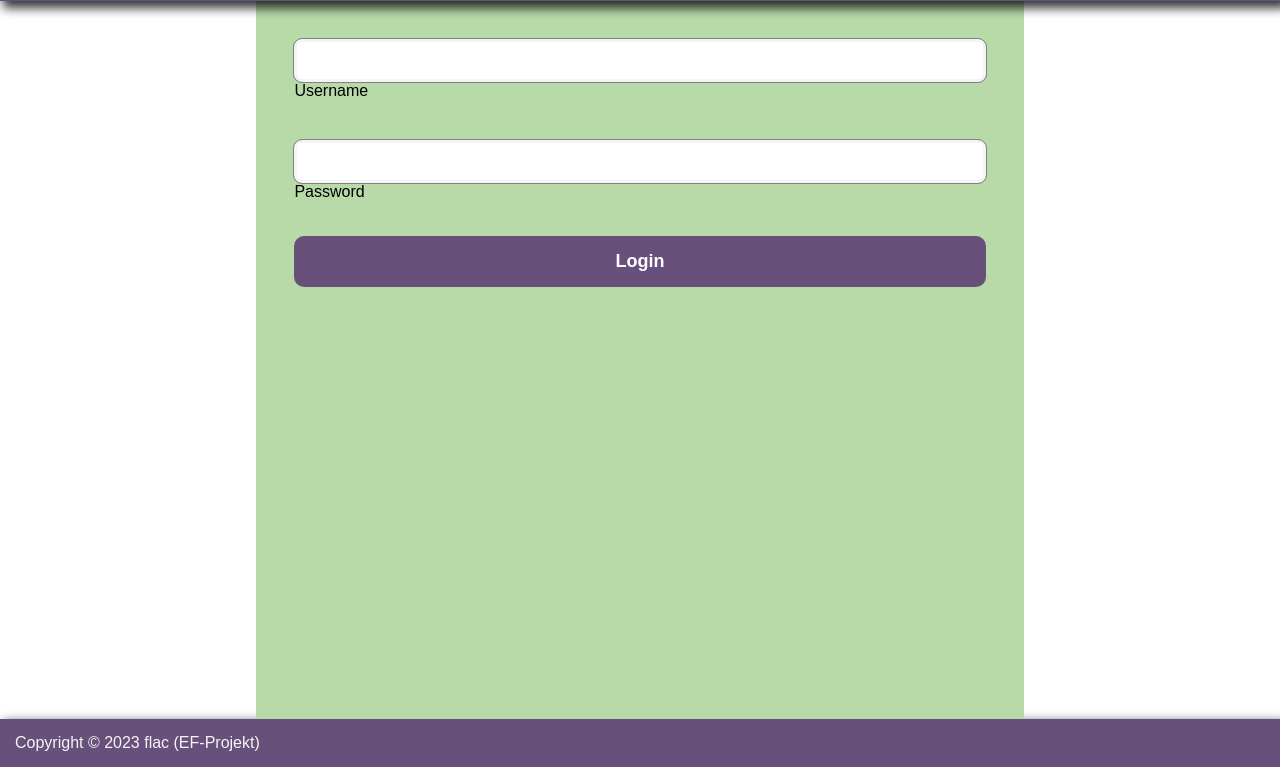
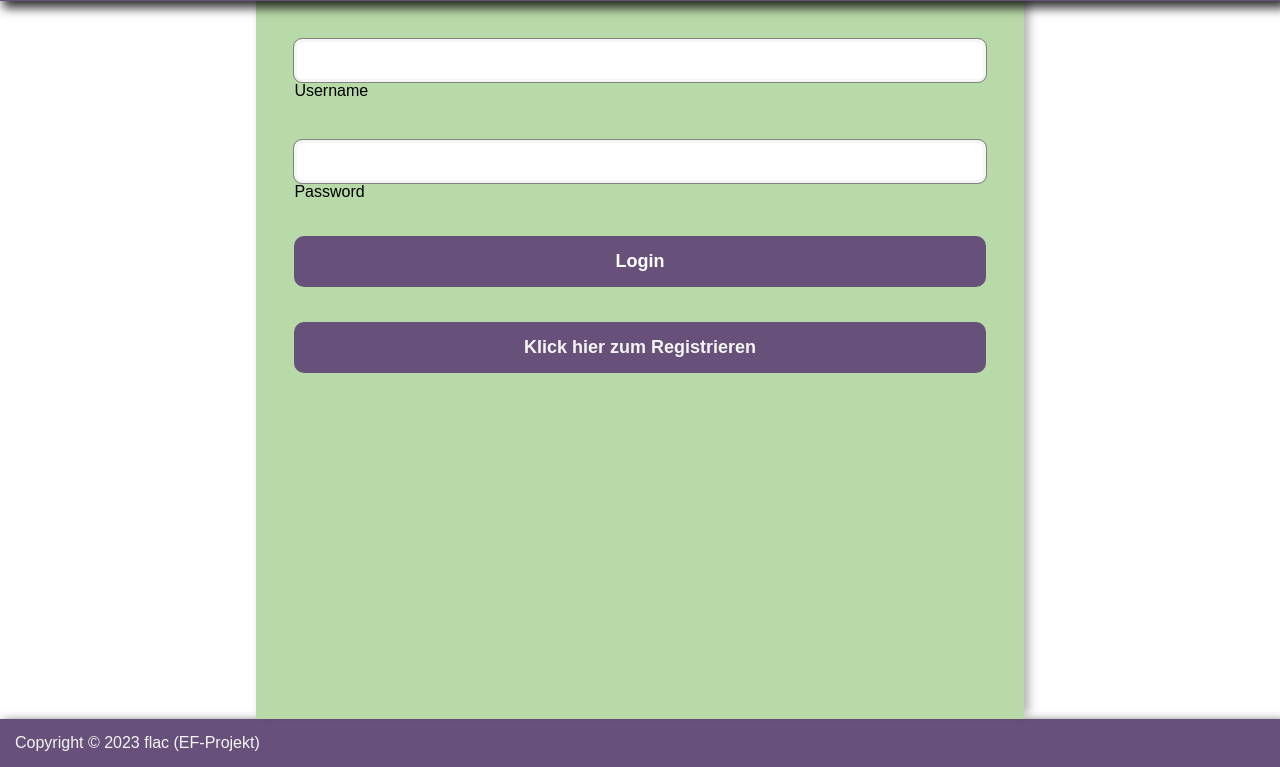
Before and after one commit to Chungster532/EFProjekt_flac23, a Flask app: page /login/ in a window 1280 px wide. Shown: the part 101-868 px from the top of the page. Run offline with Flask 3, Linux system fonts and the light colour scheme.

Commit message:
new branch, design

```diff
--- a/frontend/main.py
+++ b/frontend/main.py
@@ -40,7 +40,7 @@ def usrAccount(userID):
 
 @app.route("/registration/")
 def registration():
-    return render_template("registration.html")
+    return render_template("register.html")
 
 @app.route("/createpost/")
 def createPost():
--- a/frontend/static/styles/styles.css
+++ b/frontend/static/styles/styles.css
@@ -79,6 +79,7 @@ body{
     width: 60%;
     margin-top: 3%;
     margin-bottom: 0%;
+    box-shadow: 5px -5px 9px 0px rgba(0,0,0,0.3);
 }
 
 .header input[type=text] {
@@ -208,6 +209,7 @@ body{
     padding: 3%;
     padding-top: 0%;
     height: auto;
+    box-shadow: 5px -5px 9px 0px rgba(0,0,0,0.3);
 }
 .main_container {
     width: 100%;
@@ -276,3 +278,29 @@ body{
     text-align: center;
     width: 40%;
 }
+.register-link{
+    border-radius: 15px;
+    margin-top: 5%;
+    background-color: var(--violet);
+    color: whitesmoke;
+    border-radius: 10px;
+    padding-top:    2.2%;
+    padding-bottom: 2.2%;
+    width: 100%;
+    outline: none;
+    border: none;
+    font-size: large;
+    font-weight: bolder;
+    text-decoration: none;
+    display: flex;
+    justify-content: center;
+}
+.register-link a{
+    text-decoration: none;
+    color: whitesmoke;
+    margin-left: auto;
+    margin-right: auto;
+}
+.upload-pb{
+    margin-top: 15px;
+}
--- a/frontend/templates/loginTemplate.html
+++ b/frontend/templates/loginTemplate.html
@@ -16,6 +16,9 @@
             <!-- Submit button -->
             <button type="submit" class="user_login_btn">Login</button>
         </form>
+        <div class="register-link">
+            <a href="/registration/">Klick hier zum Registrieren</a>
+        </div>
     </div>
 </div>
 {% endblock %}
```
Also changed, not shown: frontend/templates/createpost.html (+14 -4 lines), frontend/templates/register.html (+3 -7 lines).
